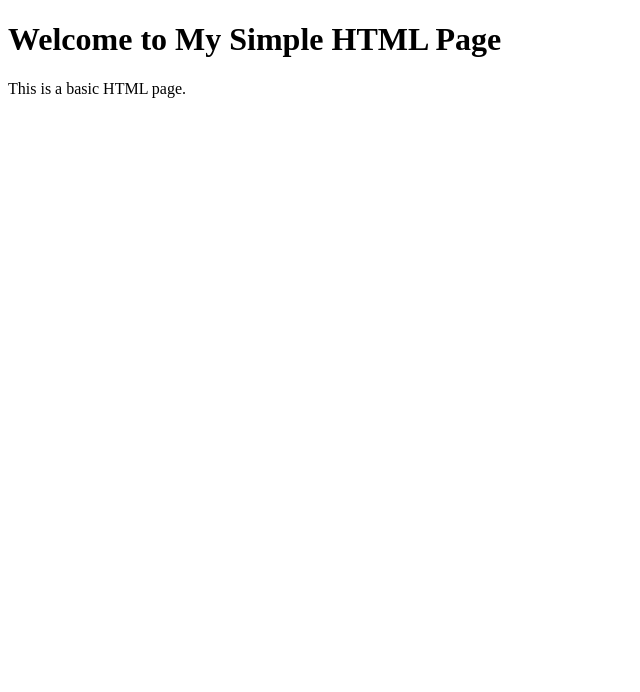
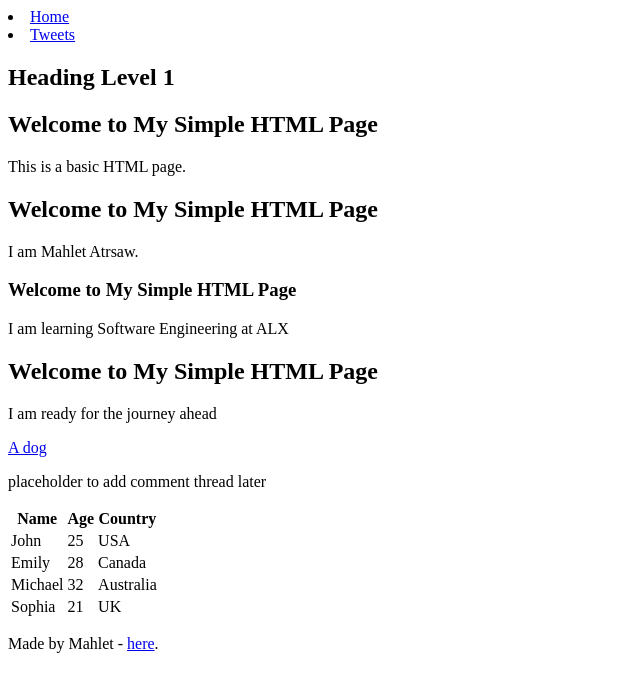
Before and after one commit to Mahletmayat/alx_html_css, a plain HTML site: page html_basic/base_index.html in a window 1280 px wide. Shown: the whole page, without its empty margins (0-640 px from the left). Drawn offline with Linux system fonts and the light colour scheme.

Commit message:
Update base_index.html

```diff
--- a/html_basic/base_index.html
+++ b/html_basic/base_index.html
@@ -4,8 +4,70 @@
     <title> My Simple HTML pAGE</title>
 </head>
 <body>
-    <h1>Welcome to My Simple HTML Page</h1>
-    <p>This is a basic HTML page.</p>
+    <header>
+        <u1>
+            <li><a href="index.html">Home</a></li>
+            <li><a href="tweets.html">Tweets</a></li>
+        </u1>
+    </header>
+
+    <main>
+        <article>
+            <h1>Heading Level 1</h1>
+            <h1>Welcome to My Simple HTML Page</h1>
+        <p>This is a basic HTML page.</p>
+
+        <h2>Welcome to My Simple HTML Page</h2>
+        <P>I am Mahlet Atrsaw.</P>
+
+        <h3>Welcome to My Simple HTML Page</h3>
+        <P>I am learning Software Engineering at ALX</P>
+
+        <h1>Welcome to My Simple HTML Page</h1>
+        <P>I am ready for the journey ahead</P>
+
+        <a href="https://cdn.freecodecamp.org/curriculum/cat-photo-app/cats.jpg " target="_blank">A dog</a>
+        </article>
+    <aside>
+        <p>placeholder to add comment thread later</p>
+    </aside>
+    <article>
+        <table>
+        <thead>
+          <tr>
+            <th>Name</th>
+            <th>Age</th>
+            <th>Country</th>
+          </tr>
+        </thead>
+        <tbody>
+          <tr>
+            <td>John</td>
+            <td>25</td>
+            <td>USA</td>
+          </tr>
+          <tr>
+            <td>Emily</td>
+            <td>28</td>
+            <td>Canada</td>
+          </tr>
+          <tr>
+            <td>Michael</td>
+            <td>32</td>
+            <td>Australia</td>
+          </tr>
+          <tr>
+            <td>Sophia</td>
+            <td>21</td>
+            <td>UK</td>
+          </tr>
+        </tbody>
+        </table>
+    </article>
+    </main>
+
+
+    <footer><p>Made by Mahlet - <a href="<ANY LINK>" target="_blank">here</a>.</p></footer>
 
 </body>
 </html>
```
